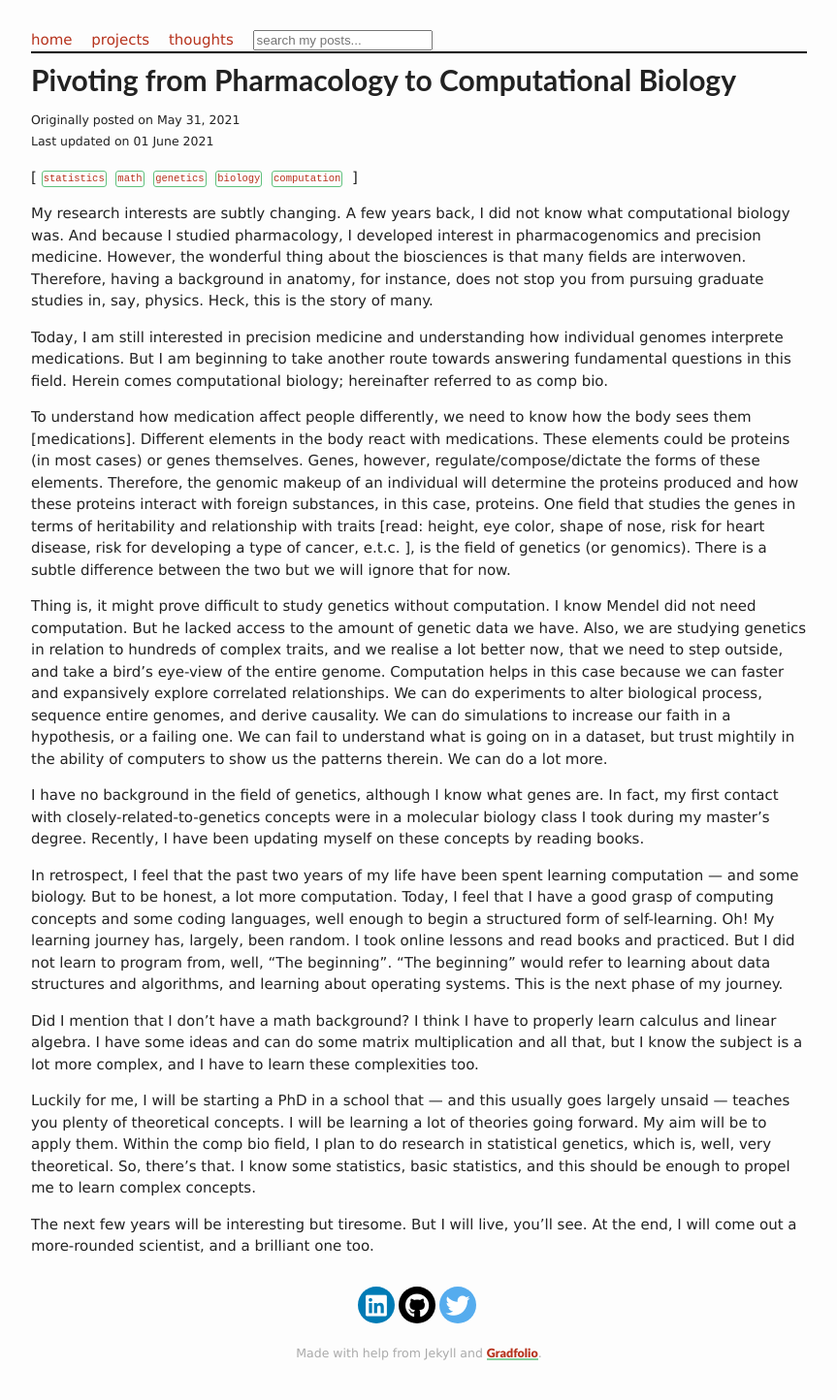
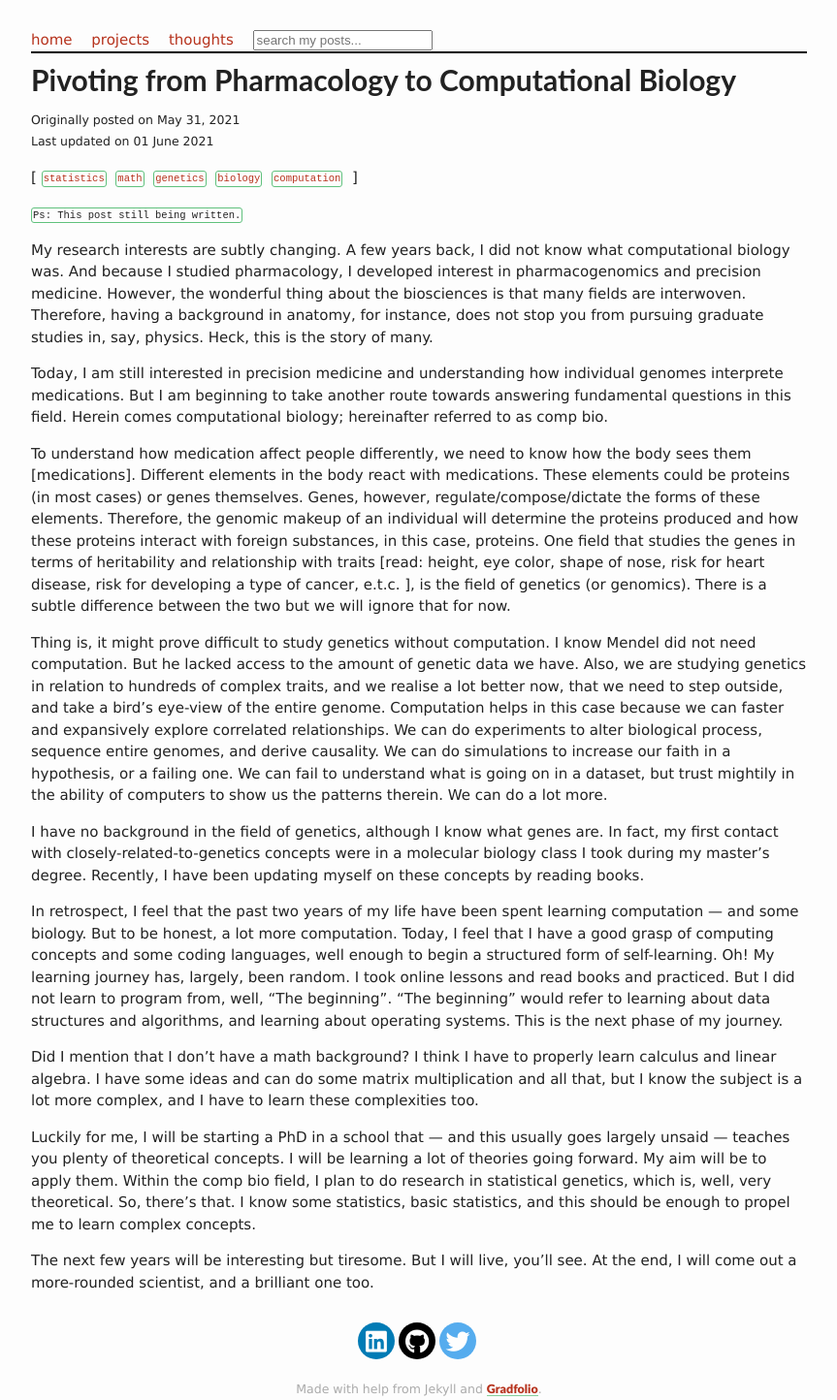
Before and after one commit to tobbyxy/temipete.github.io, a Jekyll site: the page built from _posts/2021-05-31-pivoting-research-fields.md, in a window 1280 px wide. Shown: the whole page at 97% size, without its empty margins (208-1071 px from the left). Built offline with Jekyll 4.4.1, drawn with Linux system fonts in a browser that asks for light colours; nearby versions of some CDN libraries; comment, search, counter and statistics services are not loaded; before the commit the page ends 1406 px from its top, so only the background shows below that.

Commit message:
Update 2021-05-31-pivoting-research-fields.md

```diff
--- a/_posts/2021-05-31-pivoting-research-fields.md
+++ b/_posts/2021-05-31-pivoting-research-fields.md
@@ -4,6 +4,8 @@ title: Pivoting from Pharmacology to Computational Biology
 category: beginning
 tags: [statistics, math, genetics, biology, computation]
 ---
+
+`Ps: This post still being written.`
 
 My research interests are subtly changing. A few years back, I did not know what computational biology was. And because I studied pharmacology, I developed interest in pharmacogenomics and precision medicine. However, the wonderful thing about the biosciences is that many fields are interwoven. Therefore, having a background in anatomy, for instance, does not stop you from pursuing graduate studies in, say, physics. Heck, this is the story of many.
 
```
